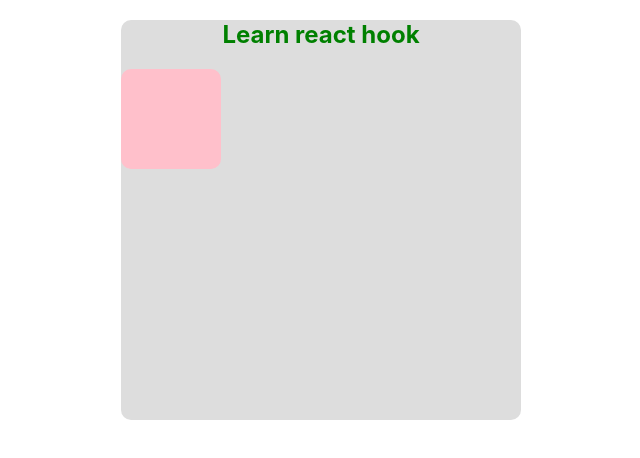
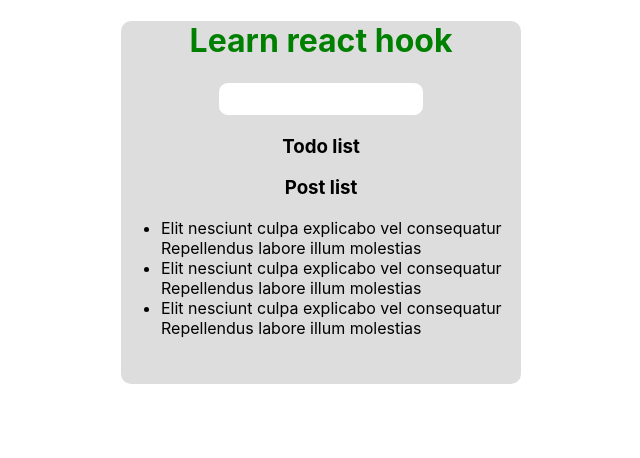
Before and after one commit to thevan96/learn-react-hook, a React (Create React App) app: page / in a window 1280 px wide. Shown: the top 458 px of the page, without its empty margins (319-959 px from the left). Built offline with nearby package versions, Linux system fonts and the light colour scheme; data requests are answered from the project's data file.

Commit message:
Example useState and use effect basic

```diff
--- /dev/null
+++ b/db.json
@@ -0,0 +1,44 @@
+{
+  "posts": [
+    {
+      "id": 1,
+      "title": "Elit nesciunt culpa explicabo vel consequatur Repellendus labore illum molestias"
+    },
+    {
+      "id": 2,
+      "title": "Elit nesciunt culpa explicabo vel consequatur Repellendus labore illum molestias"
+    },
+    {
+      "id": 3,
+      "title": "Elit nesciunt culpa explicabo vel consequatur Repellendus labore illum molestias"
+    },
+    {
+      "id": 4,
+      "title": "Elit nesciunt culpa explicabo vel consequatur Repellendus labore illum molestias"
+    },
+    {
+      "id": 5,
+      "title": "Elit nesciunt culpa explicabo vel consequatur Repellendus labore illum molestias"
+    },
+    {
+      "id": 6,
+      "title": "Elit nesciunt culpa explicabo vel consequatur Repellendus labore illum molestias"
+    },
+    {
+      "id": 7,
+      "title": "Elit nesciunt culpa explicabo vel consequatur Repellendus labore illum molestias"
+    },
+    {
+      "id": 8,
+      "title": "Elit nesciunt culpa explicabo vel consequatur Repellendus labore illum molestias"
+    },
+    {
+      "id": 9,
+      "title": "Elit nesciunt culpa explicabo vel consequatur Repellendus labore illum molestias"
+    },
+    {
+      "id": 10,
+      "title": "Elit nesciunt culpa explicabo vel consequatur Repellendus labore illum molestias"
+    }
+  ]
+}
--- a/package.json
+++ b/package.json
@@ -7,6 +7,7 @@
     "@testing-library/react": "^9.5.0",
     "@testing-library/user-event": "^7.2.1",
     "node-sass": "^4.14.1",
+    "prop-types": "^15.7.2",
     "react": "^16.13.1",
     "react-dom": "^16.13.1",
     "react-scripts": "3.4.1"
--- a/src/App.js
+++ b/src/App.js
@@ -1,12 +1,59 @@
-import React from "react";
-import ColorBox from "./components/ColorBox";
+import React, { useState, useEffect } from "react";
 import "./App.scss";
 
+import TodoList from "./components/TodoList/TodoList";
+import TodoForm from "./components/TodoForm/TodoForm";
+import PostList from "./components/PostList/PostList";
+
+const uuid = () => {
+  const temp_url = URL.createObjectURL(new Blob());
+  const uuid = temp_url.toString();
+  URL.revokeObjectURL(temp_url);
+  return uuid.substr(uuid.lastIndexOf("/") + 1);
+};
+
 const App = () => {
+  const [todoList, setTodoList] = useState(() =>
+    JSON.parse(localStorage.getItem("newTodos") ?? "[]")
+  );
+
+  const [postList, setPostList] = useState([]);
+  useEffect(() => {
+    const fetchPosts = async () => {
+      try {
+        const url = "http://localhost:3001/posts?_page=3&_limit=3";
+        const response = await fetch(url);
+        const posts = await response.json();
+        setPostList(posts);
+      } catch (e) {
+        console.log("error", e);
+      }
+    };
+    fetchPosts();
+  }, []);
+
+  const handleOnClick = todo => {
+    const indexTodo = todoList.findIndex(e => e.id === todo.id);
+    if (indexTodo >= 0) {
+      const todos = [...todoList];
+      todos.splice(indexTodo, 1);
+      setTodoList(todos);
+      localStorage.setItem("newTodos", JSON.stringify(todos));
+    }
+  };
+
+  const handleOnSubmit = value => {
+    const newTodos = [...todoList, { id: uuid(), name: value }];
+    setTodoList(newTodos);
+    localStorage.setItem("newTodos", JSON.stringify(newTodos));
+  };
+
   return (
     <div className="app">
-      <h2>Learn react hook</h2>
-      <ColorBox />
+      <h1>Learn react hook</h1>
+      <TodoForm onSubmit={handleOnSubmit} />
+      <TodoList todos={todoList} onTodoClick={handleOnClick} />
+      <PostList postList={postList} />
     </div>
   );
 };
--- a/src/App.scss
+++ b/src/App.scss
@@ -1,13 +1,14 @@
 .app {
   background-color: #ddd;
   width: 400px;
-  height: 400px;
+  height: 100%;
+  padding-bottom: 30px;
   position: relative;
   margin: auto;
   border-radius: 10px;
 }
 
-h2 {
+h1 {
   color: green;
   text-align: center;
 }
--- /dev/null
+++ b/src/components/PostList/PostList.js
@@ -0,0 +1,28 @@
+import React from "react";
+import PropTypes from "prop-types";
+
+const PostList = props => {
+  const { postList } = props;
+  return (
+    <div className="post-list">
+      <h3 style={{
+        textAlign: 'center',
+      }}>Post list</h3>
+      <ul>
+        {postList.map(post => (
+          <li key={post.id}>{post.title}</li>
+        ))}
+      </ul>
+    </div>
+  );
+};
+
+PostList.propTypes = {
+  postList: PropTypes.array
+};
+
+PostList.defaultProps = {
+  postList: []
+};
+
+export default PostList;
--- /dev/null
+++ b/src/components/TodoForm/TodoForm.js
@@ -0,0 +1,39 @@
+import React, { useState } from "react";
+import PropTypes from "prop-types";
+
+import "./TodoForm.style.scss";
+
+const TodoForm = props => {
+  const { onSubmit } = props;
+
+  const [value, setValue] = useState("");
+
+  const handleOnSubmit = e => {
+    e.preventDefault();
+    if (onSubmit && value) {
+      onSubmit(value);
+      setValue('');
+    }
+  };
+
+  const handleOnChange = e => {
+    const { value } = e.target;
+    setValue(value);
+  };
+
+  return (
+    <form onSubmit={handleOnSubmit}>
+      <input type="text" onChange={handleOnChange} value={value} />
+    </form>
+  );
+};
+
+TodoForm.propTypes = {
+  onSubmit: PropTypes.func
+};
+
+TodoForm.defaultProps = {
+  onSubmit: null
+};
+
+export default TodoForm;
--- /dev/null
+++ b/src/components/TodoForm/TodoForm.style.scss
@@ -0,0 +1,14 @@
+form {
+  text-align: center;
+}
+
+input {
+  border: 1px solid #DDD;
+  border-radius: 10px;
+  height: 30px;
+  width: 200px;
+}
+
+input::focus {
+  outline: 3px solid orange;
+}
--- /dev/null
+++ b/src/components/TodoList/TodoList.js
@@ -0,0 +1,41 @@
+import React from "react";
+import PropTypes from "prop-types";
+
+import "./TodoList.style.scss";
+
+const TodoList = props => {
+  const { todos, onTodoClick } = props;
+
+  const handleTodoClick = todo => () => {
+    if (onTodoClick) {
+      onTodoClick(todo);
+    }
+  };
+
+  return (
+    <div className="todo-list">
+      <h3 style={{
+        textAlign: 'center',
+      }}>Todo list</h3>
+      <ul>
+        {todos.map(todo => (
+          <li key={todo.id} onClick={handleTodoClick(todo)}>
+            {todo.name}
+          </li>
+        ))}
+      </ul>
+    </div>
+  );
+};
+
+TodoList.propTypes = {
+  todos: PropTypes.array,
+  onTodoClick: PropTypes.func
+};
+
+TodoList.defaultProps = {
+  todos: [],
+  onTodoClick: null
+};
+
+export default TodoList;
--- /dev/null
+++ b/src/components/TodoList/TodoList.style.scss
@@ -0,0 +1,7 @@
+li {
+  cursor: pointer;
+}
+
+li:hover {
+  color: green;
+}
```
Also changed, not shown: src/components/ColorBox/ColorBox.js (renamed from src/components/ColorBox.js), src/components/ColorBox/ColorBox.scss (renamed from src/components/ColorBox.scss), src/components/PostList/PostList.style.scss (added).
